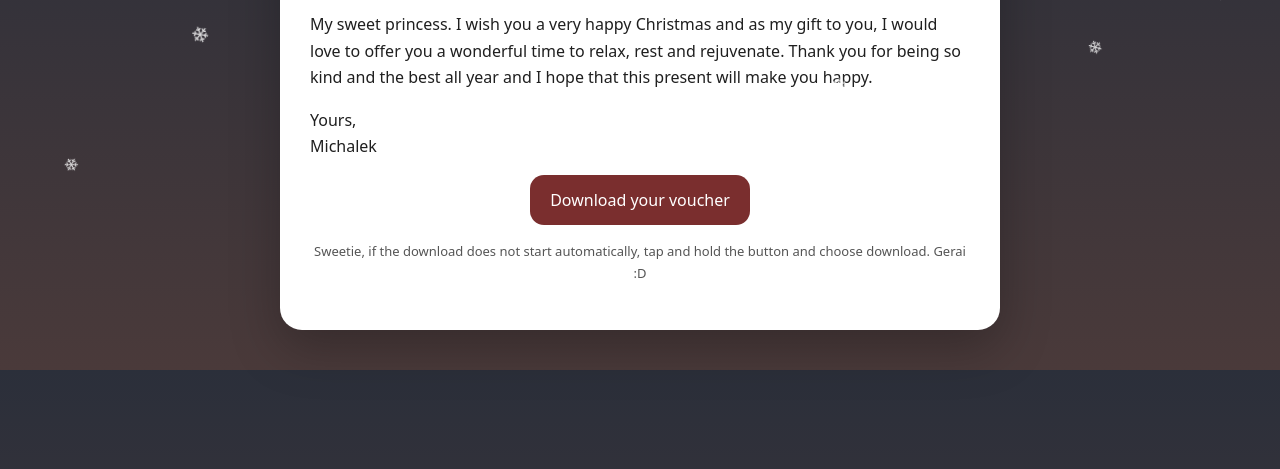
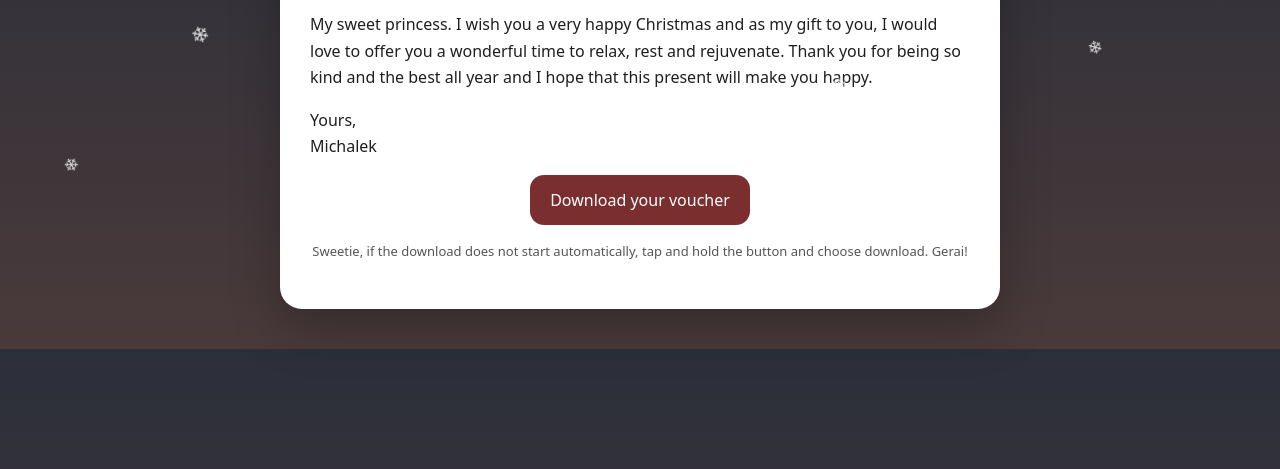
Before and after one commit to michalgeborski/gift, a plain HTML site: page index.html in a window 1280 px wide. Shown: the part 167-636 px from the top of the page. Drawn offline with Linux system fonts and the light colour scheme.

Commit message:
Update index.html

```diff
--- a/index.html
+++ b/index.html
@@ -122,7 +122,7 @@
       </div>
 
       <p class="small">
-        Sweetie, if the download does not start automatically, tap and hold the button and choose download. Gerai :D
+        Sweetie, if the download does not start automatically, tap and hold the button and choose download. Gerai!
       </p>
     </div>
   </div>
```
